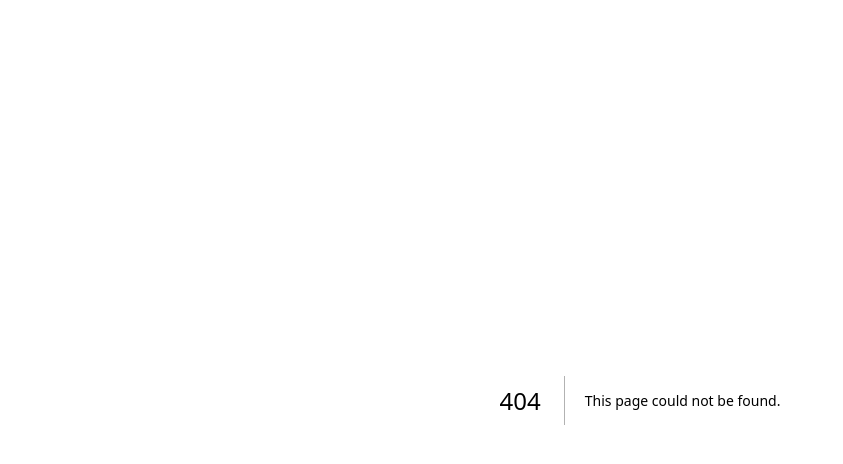
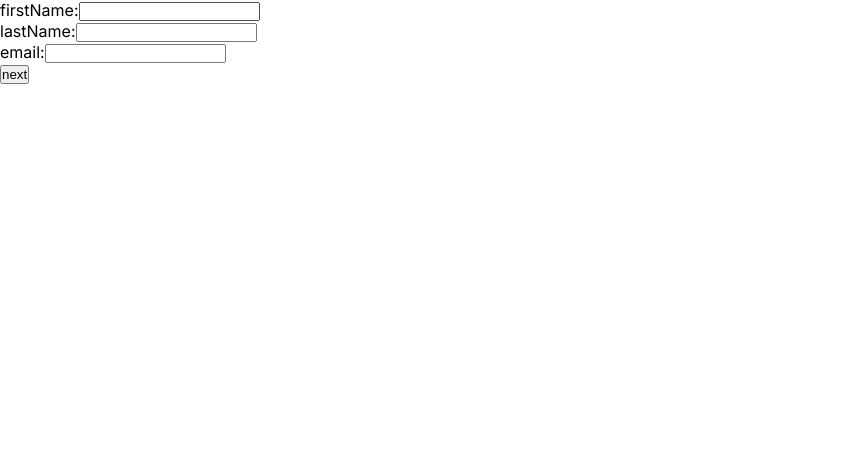
Before and after one commit to makotoStudying/form-app, a Next.js app: page /form/input in a window 1280 px wide. Before the commit this address had no page. Shown: the top 464 px of the page, without its empty margins (0-843 px from the left). Built offline with nearby package versions, Linux system fonts and the light colour scheme.

Commit message:
userouterを使うように更新

```diff
--- /dev/null
+++ b/app/form/input/page.js
@@ -0,0 +1,36 @@
+"use client";
+import { useRouter } from "next/navigation";
+import { useDataContext } from "../layout";
+import InputForm from "../../ui/inputForm";
+
+export default function Page() {
+  const router = useRouter();
+  const { data, setData } = useDataContext();
+
+  const handleChange = (e) => {
+    const id = e.target.id;
+    switch (id) {
+      case "firstName":
+        setData({ ...data, firstName: e.target.value });
+        return;
+      case "lastName":
+        setData({ ...data, lastName: e.target.value });
+        return;
+      case "email":
+        setData({ ...data, email: e.target.value });
+        return;
+    }
+  };
+
+  return (
+    <InputForm
+      key="input"
+      data={data}
+      onSubmit={(e) => {
+        e.preventDefault();
+        router.push("/form/confirm");
+      }}
+      onChange={handleChange}
+    />
+  );
+}
--- /dev/null
+++ b/app/form/layout.js
@@ -0,0 +1,19 @@
+"use client";
+import { createContext, useContext, useState } from "react";
+
+const DataContext = createContext({});
+
+export function useDataContext() {
+  return useContext(DataContext);
+}
+
+export default function Layout({ children }) {
+  const [data, setData] = useState({ firstName: "", lastName: "", email: "" });
+  return (
+    <DataContext.Provider value={{ data, setData }}>
+      <main>
+        <div>{children}</div>
+      </main>
+    </DataContext.Provider>
+  );
+}
--- a/app/ui/component/inputText.jsx
+++ b/app/ui/component/inputText.jsx
@@ -2,7 +2,7 @@
 
 const InputText = ({ label, id, type, value, onChange, ...props }) => (
   <div>
-    <label htmlFor={id}>{label}</label>
+    <label htmlFor={id}>{label}:</label>
     <input id={id} type={type} value={value} onChange={onChange} {...props} />
   </div>
 );
--- a/app/ui/inputForm.jsx
+++ b/app/ui/inputForm.jsx
@@ -2,10 +2,10 @@
 
 import InputText from "./component/inputText";
 
-export const InputForm = ({ data, onSubmit, onChange }) => (
-  <form onSubmit={onSubmit}>
+export const InputForm = ({ key, data, onSubmit, onChange }) => (
+  <form key={key} onSubmit={onSubmit}>
     <InputText
-      label="First Name"
+      label="firstName"
       id="firstName"
       type="text"
       value={data.firstName}
@@ -14,7 +14,7 @@ export const InputForm = ({ data, onSubmit, onChange }) => (
       maxLength={10}
     />
     <InputText
-      label="Last Name"
+      label="lastName"
       id="lastName"
       type="text"
       value={data.lastName}
@@ -23,7 +23,7 @@ export const InputForm = ({ data, onSubmit, onChange }) => (
       maxLength={10}
     />
     <InputText
-      label="e-mail"
+      label="email"
       id="email"
       type="email"
       value={data.email}
```
Also changed, not shown: app/form/confirm/page.js (added, +25 -0 lines), app/form/thanks/page.js (added, +13 -0 lines), app/page.js (+2 -55 lines), app/ui/confirm.jsx (+15 -15 lines), app/ui/thanks.jsx (deleted, +0 -9 lines).
